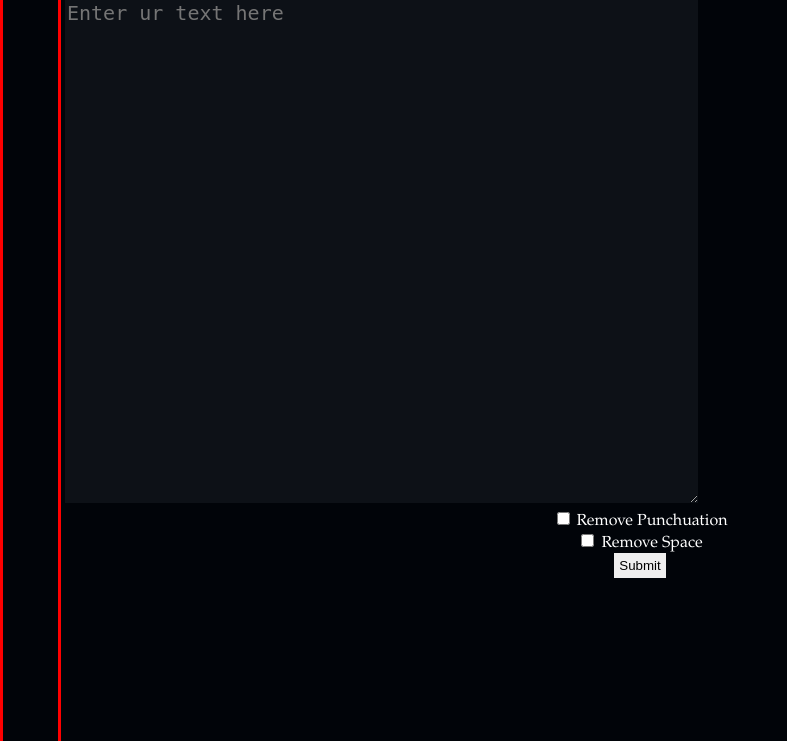
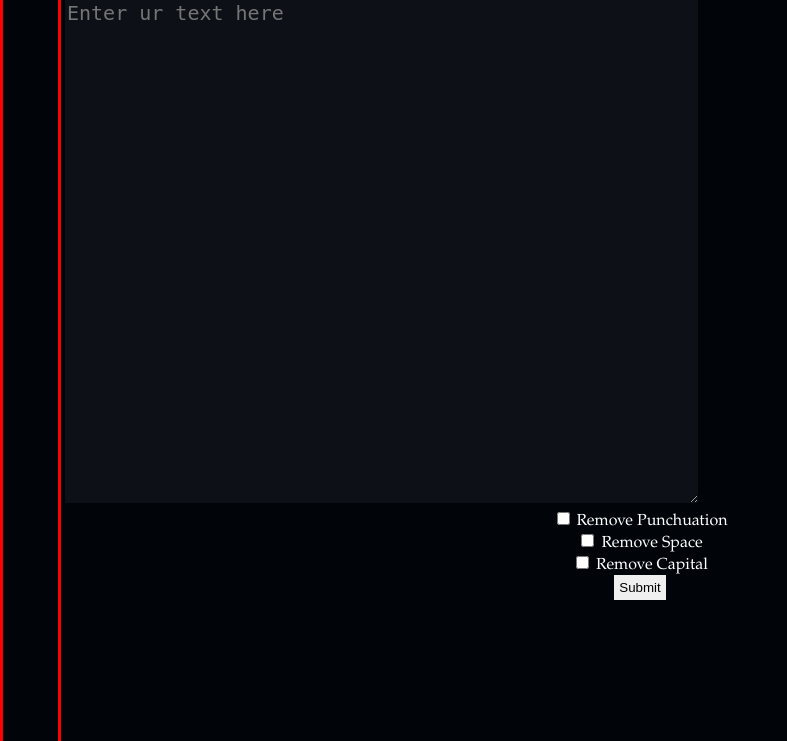
Before and after one commit to ofcoursenp/text-edit, a Django app: page / in a window 1280 px wide. Shown: the part 59-800 px from the top of the page, without its empty margins (0-787 px from the left). Run offline with Django 4.2, Linux system fonts and the light colour scheme.

Commit message:
Version backup

```diff
--- a/home/views.py
+++ b/home/views.py
@@ -1,4 +1,5 @@
 from django.shortcuts import render
+import string
 
 # Create your views here.
 
@@ -7,6 +8,8 @@ def index(req):
         text = req.POST.get('text')
         punc = req.POST.get('r p','off')
         space = req.POST.get('r s','off')
+        capital = req.POST.get('r c','off')
+        thelist = list(string.ascii_uppercase)
         newtext = text
         if punc == "on":
             splittext = [*newtext]
@@ -24,9 +27,18 @@ def index(req):
                     continue
                 else:
                     newtext = newtext + i
-        dfiles = {'textf':newtext,}
+
+        if capital == "on":
+            splittext = [*newtext]
+            newtext = ''
+            for i in splittext:
+                if i in thelist:
+                    continue
+                else:
+                    newtext = newtext + i
         print(req.POST.get('text'))
         print(newtext)
+        dfiles = {'textf':newtext,}
         return render(req,'result.html',dfiles)
     return render(req,'index.html',)
 
--- a/templates/index.html
+++ b/templates/index.html
@@ -32,6 +32,10 @@
             <input class="form-check-input" type="checkbox" id="flexSwitchCheckChecked" name="r s">
             <label class="form-check-label" for="flexSwitchCheckChecked">Remove Space</label>
           </div>
+          <div class="form-check form-switch">
+            <input class="form-check-input" type="checkbox" id="flexSwitchCheckChecked" name="r c">
+            <label class="form-check-label" for="flexSwitchCheckChecked">Remove Capital</label>
+          </div>
         </center>
         </div>
         <center>
```
Also changed, not shown: main.py (+13 -1 lines).
